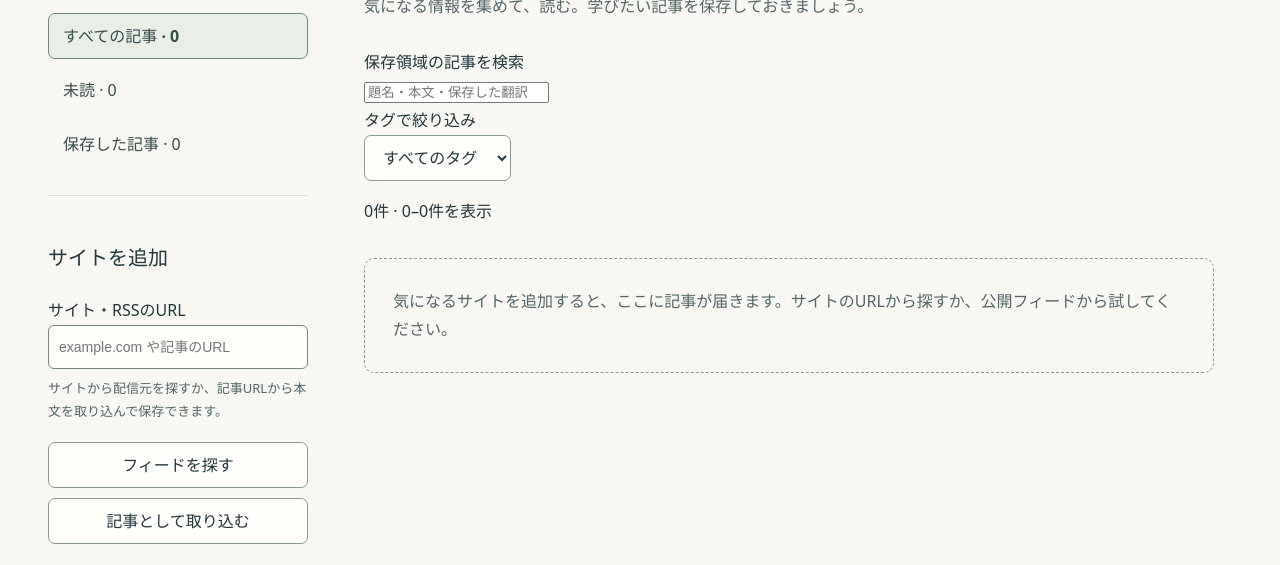
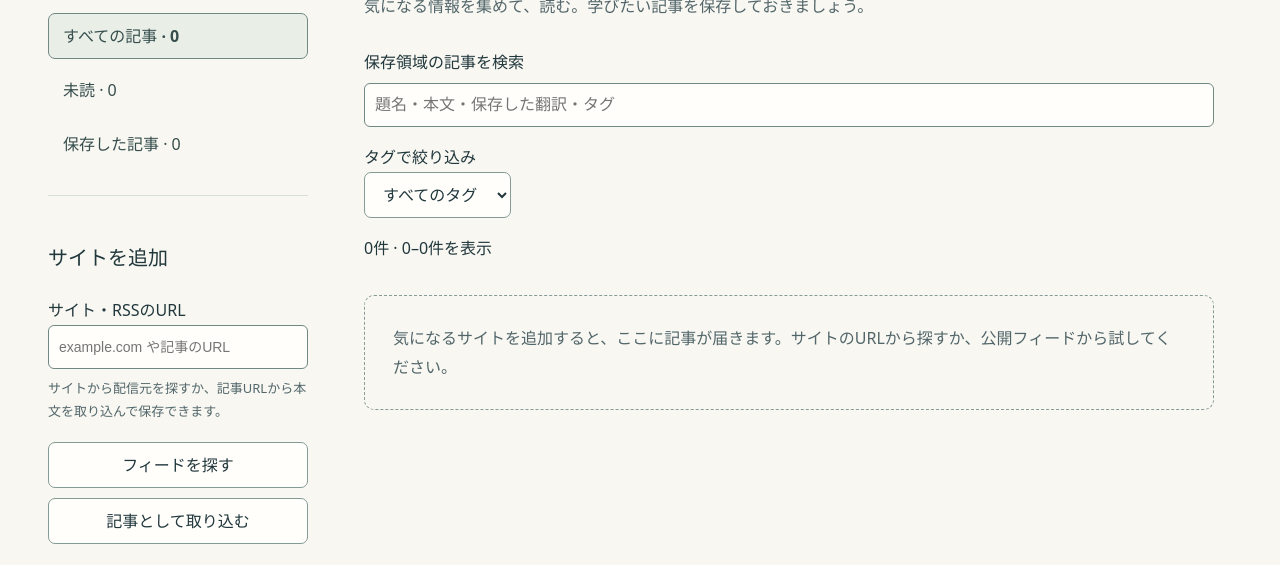
Before and after one commit to tqer39/adaptive-textbook, a website built with Vite: page index.html in a window 1280 px wide. Shown: the part 212-777 px from the top of the page. Built offline with nearby package versions, Linux system fonts and the light colour scheme; files whose address does not match are found by name.

Commit message:
Make article search readable and touch-sized across viewports

```diff
--- a/src/style.css
+++ b/src/style.css
@@ -1081,7 +1081,8 @@ header {
   padding-top: 24px;
   margin-bottom: 24px;
 }
-.rss-add input {
+.rss-add input,
+#rss-search {
   box-sizing: border-box;
   width: 100%;
   padding: 10px;
@@ -1091,6 +1092,11 @@ header {
   background: #fffefb;
   color: #20373c;
   font-size: 14px;
+}
+#rss-search {
+  display: block;
+  margin: 6px 0 16px;
+  font-size: 16px;
 }
 .rss-add button {
   width: 100%;
```
Also changed, not shown: tests/browser/article-search.spec.ts (+19 -0 lines).
